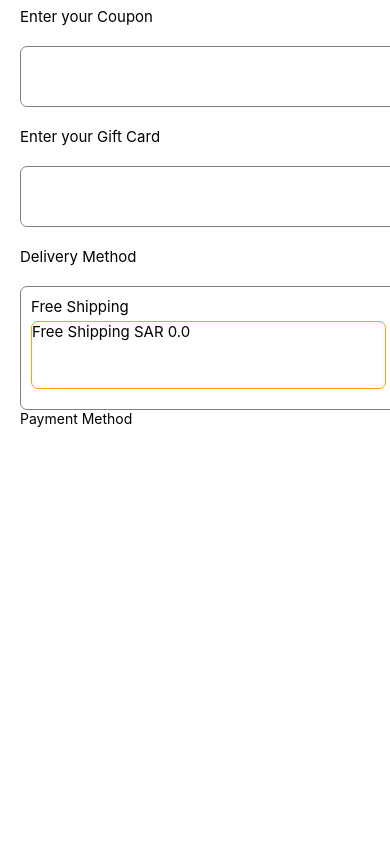
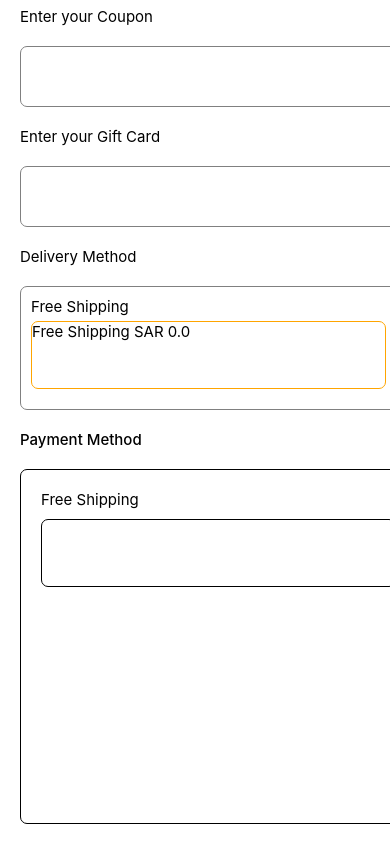
Before and after one commit to Manishs2261/React-native-project-, a React Native app: screen / in a window 390 px wide. Shown: the part 584-1428 px from the top of the page. Before the commit the page ends 1031 px from the top, so only its background shows below. Built offline with nearby package versions, Linux system fonts and the light colour scheme.

Commit message:
add code profile

```diff
--- a/src/components/ProfileScreen.tsx
+++ b/src/components/ProfileScreen.tsx
@@ -111,7 +111,12 @@ const Profile=()=>{
                 </View>
             </View>
 
-            <Text>Payment Method</Text>
+            <Text style={{fontSize:15,fontWeight:'500' , color:'black', marginVertical:20}}>Payment Method</Text>
+            <View  style={{height:355,width:380,borderColor:'black',borderWidth:1 ,borderRadius:7,padding:20}}>
+
+                      <Text style={{fontSize:15, fontWeight:'400',color:'black',marginBottom:10}}>Free Shipping</Text>
+                <View style={{borderWidth:1, width:355, height:68,borderColor:'black', borderRadius:7}}></View>
+            </View>
 
 
 
```
